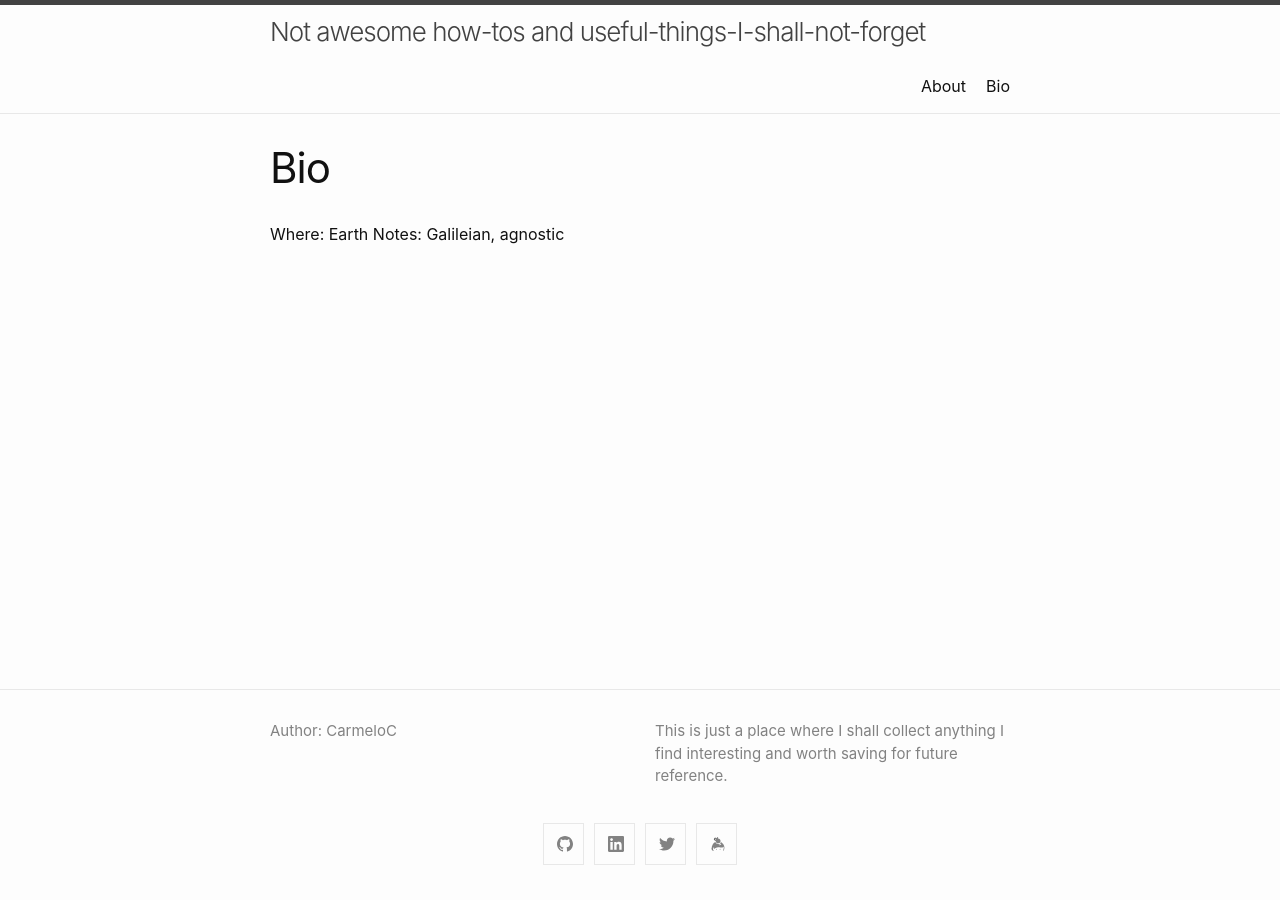
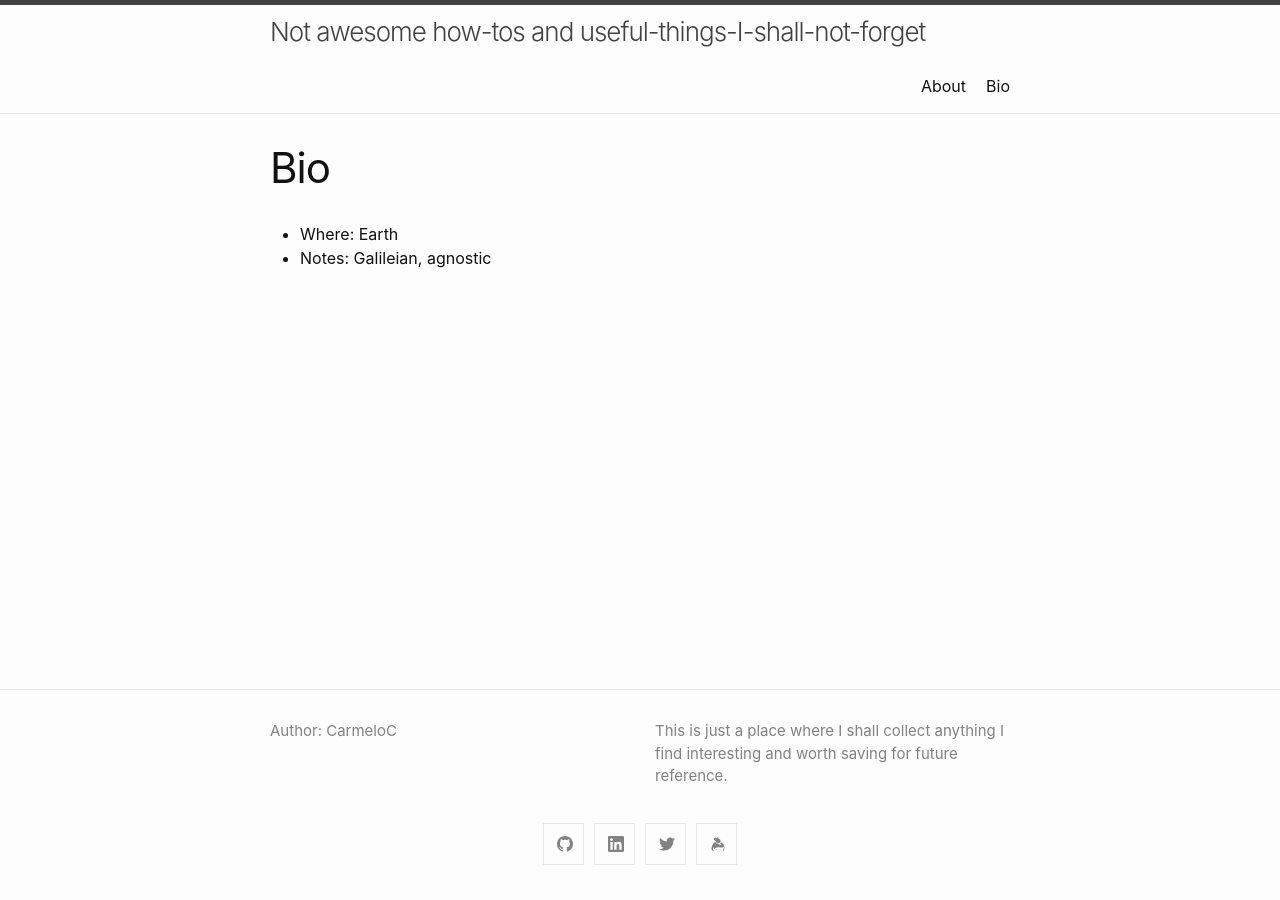
Before and after one commit to carmelo0x99/carmelo0x99.github.io, a Jekyll site: the page built from bio.md, in a window 1280 px wide. Built offline with Jekyll 4.4.1, drawn with Linux system fonts in a browser that asks for light colours.

Commit message:
Fixed bio.md

```diff
--- a/_config.yml
+++ b/_config.yml
@@ -20,7 +20,6 @@ minima:
     keybase: carmelo
     twitter: ccalifan
     github: carmeloc
-    dockerhub: ccarmelo
     # devto: jekyll
     # dribbble: jekyll
     # facebook: jekyll
--- a/bio.md
+++ b/bio.md
@@ -4,5 +4,5 @@ title: Bio
 permalink: /bio/
 ---
 
-Where: Earth
-Notes: Galileian, agnostic
+- Where: Earth
+- Notes: Galileian, agnostic
```
